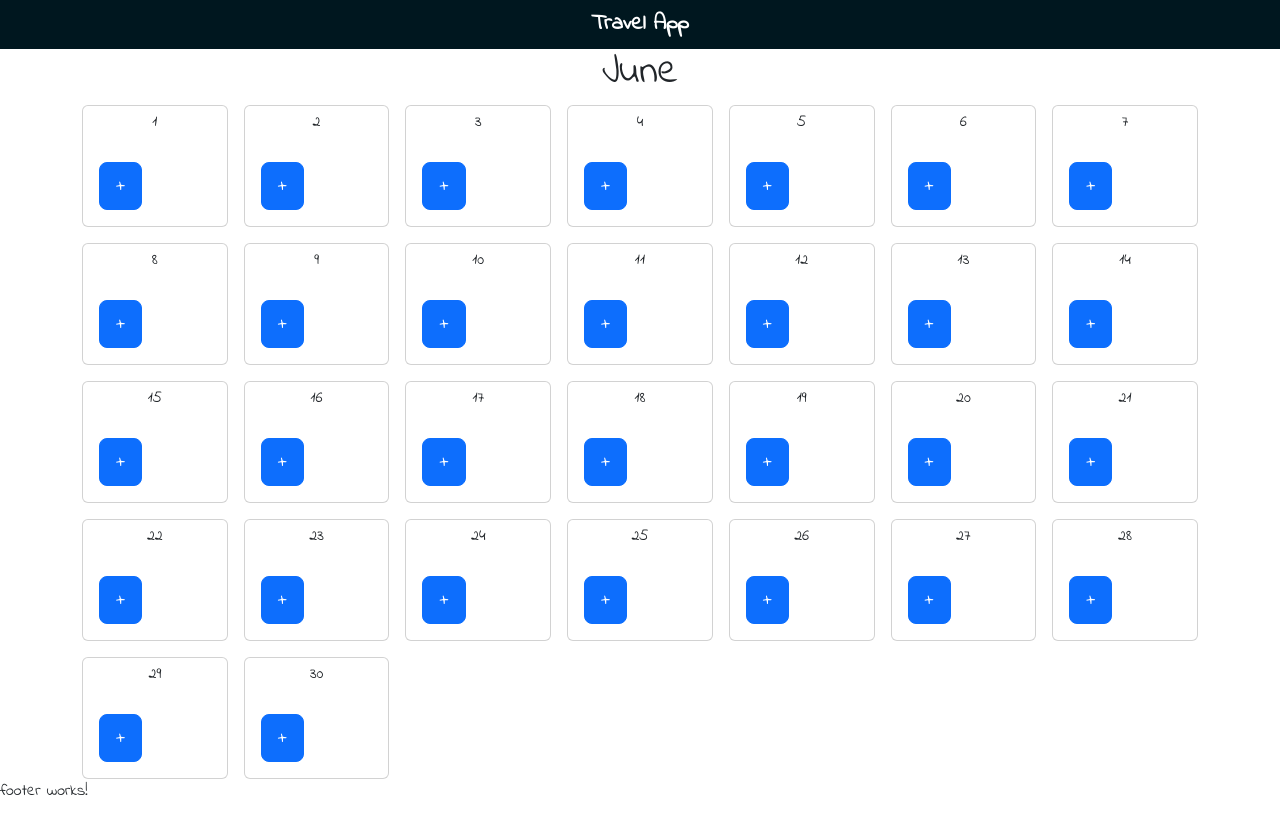
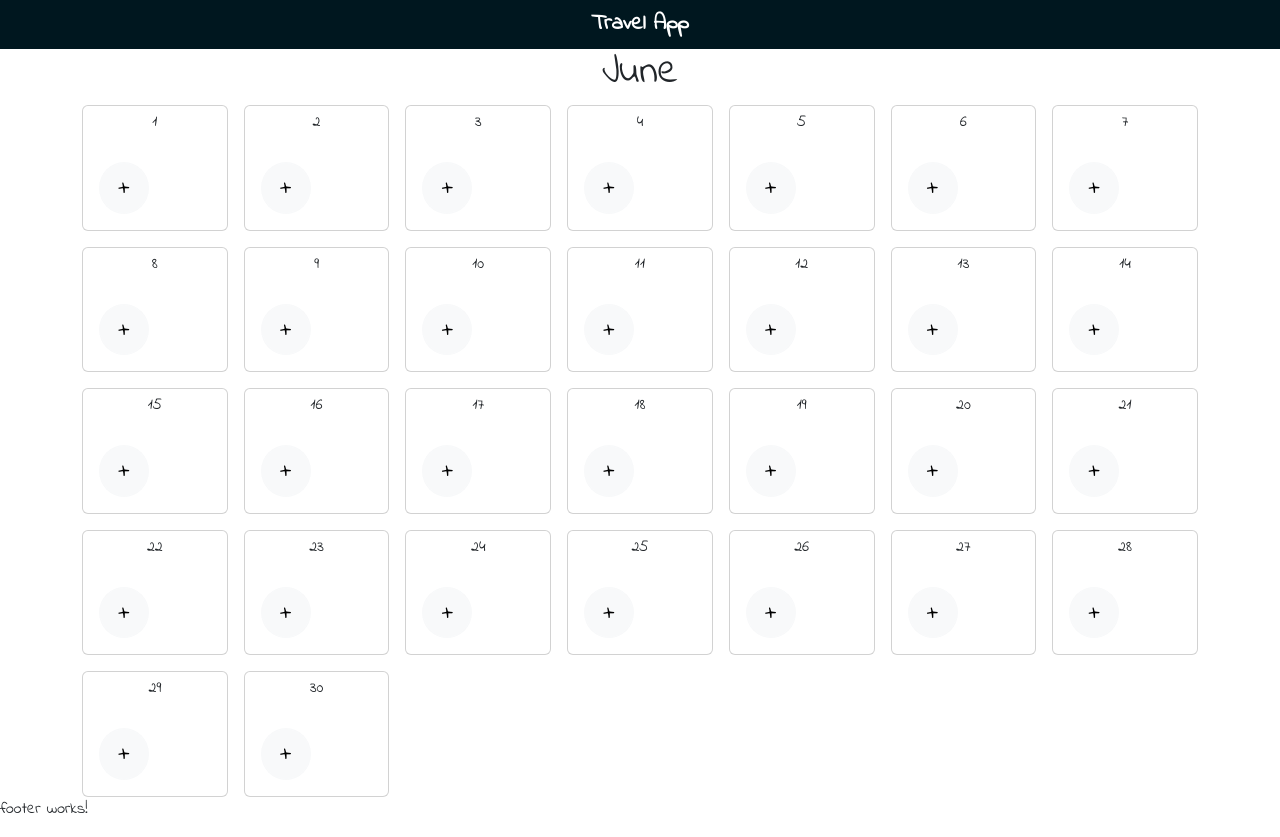
Before and after one commit to Nico-Serra/travel-app, an Angular app: page / in a window 1280 px wide. Both pictures are taken after a click on the button "Send". Built offline with nearby package versions, Linux system fonts and the light colour scheme.

Commit message:
add media to col_customer

```diff
--- a/src/app/home/home.component.html
+++ b/src/app/home/home.component.html
@@ -54,5 +54,13 @@
 <style scoped>
     .col_customer {
         width: calc(100%/7);
+
+        @media (max-width: 992px) {
+            width: calc(100%/4);
+        }
+
+        @media (max-width: 576px) {
+            width: calc(100%/2);
+        }
     }
 </style>
--- a/src/app/modal/modal.component.html
+++ b/src/app/modal/modal.component.html
@@ -1,20 +1,17 @@
 <!-- Button trigger modal -->
-<button type="button" class="btn btn-primary btn-lg" data-bs-toggle="modal"
-data-bs-target="#modalId">
+<button type="button" class="btn btn-light btn_circle text-center" data-bs-toggle="modal" data-bs-target="#modalId">
     +
 </button>
 
 <!-- Modal -->
-<div class="modal fade" id="modalId" tabindex="-1" role="dialog" aria-labelledby="modalTitleId"
-aria-hidden="true">
+<div class="modal fade" id="modalId" tabindex="-1" role="dialog" aria-labelledby="modalTitleId" aria-hidden="true">
     <div class="modal-dialog" role="document">
         <div class="modal-content">
             <div class="modal-header">
                 <h5 class="modal-title" id="modalTitleId">
                     Modal title
                 </h5>
-            <button type="button" class="btn-close" data-bs-dismiss="modal"
-                aria-label="Close"></button>
+                <button type="button" class="btn-close" data-bs-dismiss="modal" aria-label="Close"></button>
             </div>
             <div class="modal-body">
                 <div class="container-fluid">Add rows here</div>
@@ -28,3 +25,12 @@ aria-hidden="true">
         </div>
     </div>
 </div>
+
+<style scoped>
+    .btn_circle {
+        width: 50px;
+        aspect-ratio: 1;
+        border-radius: 50%;
+        font-size: 25px;
+    }
+</style>
```
Lines whose indentation alone changed are shown as unchanged.
